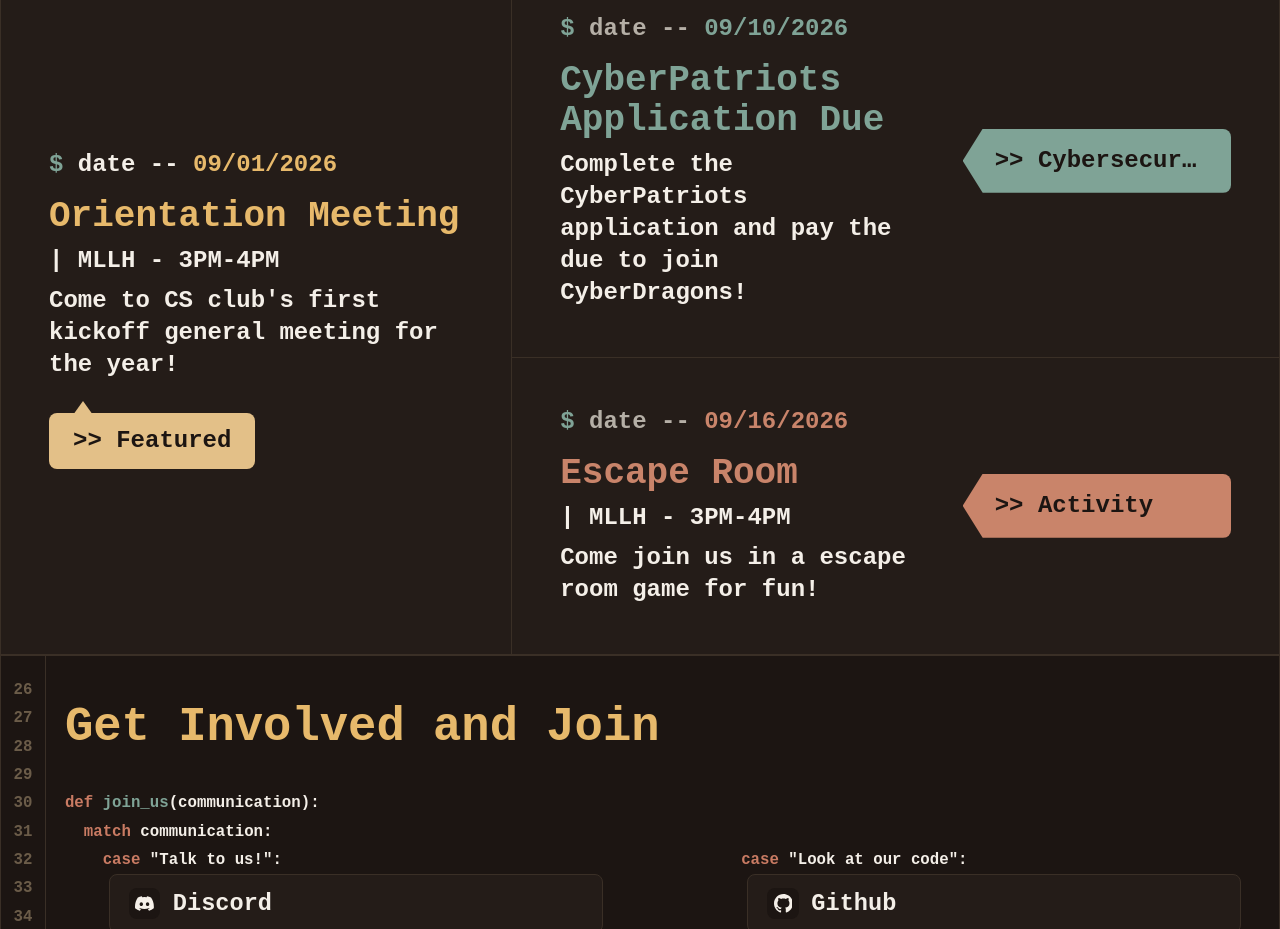
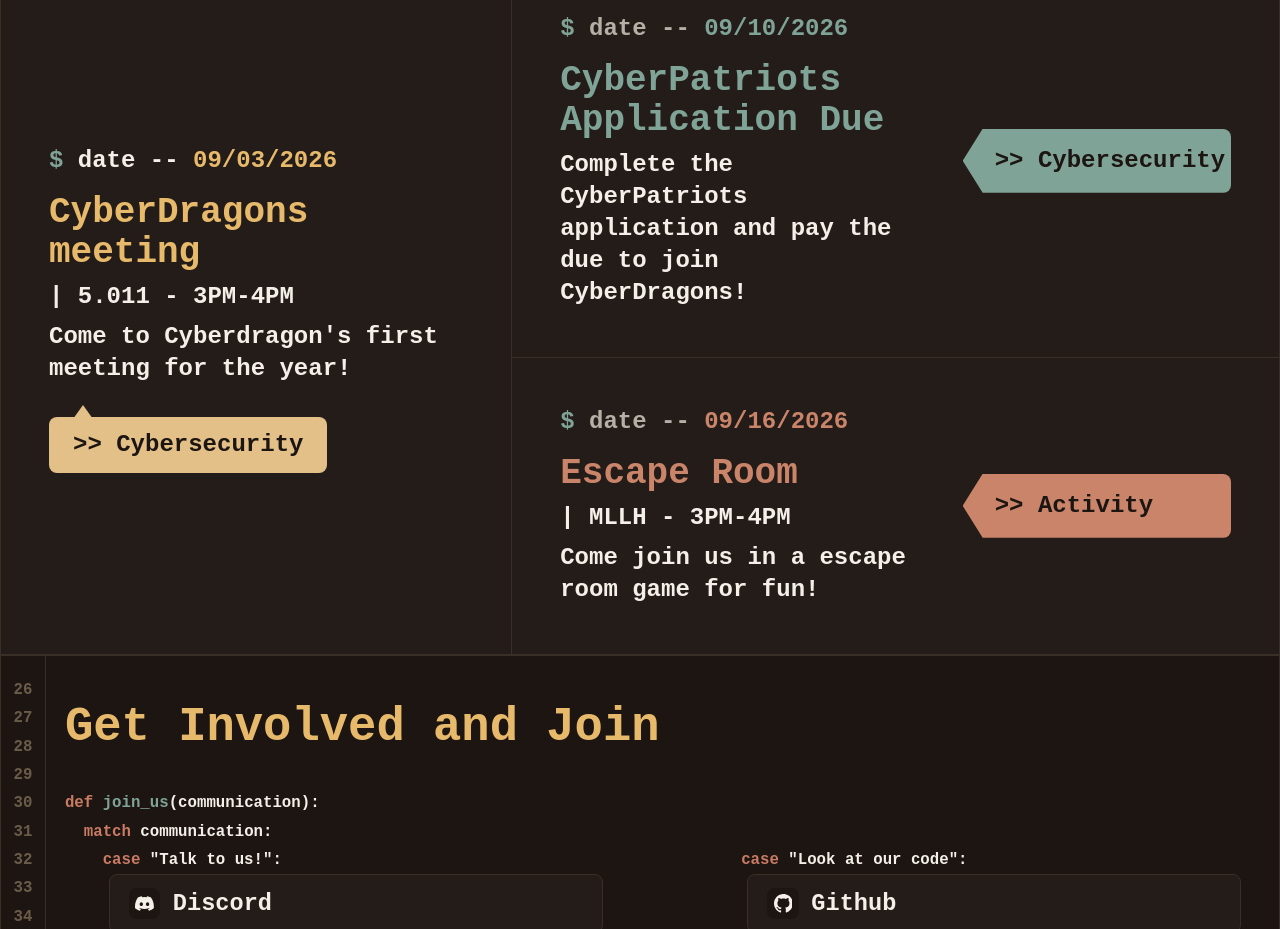
Before and after one commit to Cheemsisherenow/GSMST_CS_Club_Website, a React (Vite) app: page / in a window 1280 px wide. Shown: the part 940-1869 px from the top of the page. Built offline with nearby package versions, Linux system fonts and the light colour scheme; no server answers.

Commit message:
date change

```diff
--- a/src/pages/Home.jsx
+++ b/src/pages/Home.jsx
@@ -138,14 +138,14 @@
           <div>
             <div className="mb-4">
               <span className="text-[#7FA396]">$</span> date --{" "}
-              <span className="text-[#E7B96B]">09/01/2026</span>
+              <span className="text-[#E7B96B]">09/03/2026</span>
             </div>
             <div className="mb-2 text-2xl md:text-4xl text-[#E7B96B]">
-              Orientation Meeting
+              CyberDragons meeting
             </div>
-            <div className="mb-2">| MLLH - 3PM-4PM</div>
+            <div className="mb-2">| 5.011 - 3PM-4PM</div>
             <div>
-              Come to CS club's first kickoff general meeting for the year!
+              Come to Cyberdragon's first meeting for the year!
             </div>
           </div>
           <div className="self-start relative inline-block">
@@ -157,8 +157,8 @@
                 between two fixed sizes (which leaves a range of widths where
                 it's still the bigger size but the chip's already too narrow
                 for it, and ">> Featured" wraps onto two lines). */}
-            <div className="rounded-lg bg-[#e3c088] text-[#1C1512] font-bold px-4 md:px-6 py-2 md:py-3 whitespace-nowrap overflow-hidden text-ellipsis max-w-full text-[length:clamp(0.7rem,2vw,1.5rem)]">
-              &gt;&gt; Featured
+            <div className="rounded-lg bg-[#e3c088] text-[#1C1512] font-bold px-4 md:px-6 py-2 md:py-3 whitespace-nowrap max-w-full text-[length:clamp(0.7rem,2vw,1.5rem)]">
+              &gt;&gt; Cybersecurity
             </div>
           </div>
         </div>
@@ -181,7 +181,7 @@
                 flush against the panel's right edge, which it only is once the
                 row is actually two columns — so it drops back to a plain pill
                 in the stacked layout. */}
-            <div className="self-start md:self-center mb-6 md:mb-0 rounded-lg md:rounded-l-none md:rounded-r-lg bg-[#7FA396] text-[#1C1512] px-4 md:px-8 py-2 md:py-4 md:[clip-path:polygon(20px_0,100%_0,100%_100%,20px_100%,0_50%)] whitespace-nowrap overflow-hidden text-ellipsis min-w-0 text-[length:clamp(0.7rem,2vw,1.5rem)]">
+            <div className="self-start md:self-center mb-6 md:mb-0 rounded-lg md:rounded-l-none md:rounded-r-lg bg-[#7FA396] text-[#1C1512] px-4 md:px-8 py-2 md:py-4 md:[clip-path:polygon(20px_0,100%_0,100%_100%,20px_100%,0_50%)] whitespace-nowrap min-w-0 text-[length:clamp(0.7rem,2vw,1.5rem)]">
               &gt;&gt; Cybersecurity
             </div>
           </div>
@@ -197,7 +197,7 @@
               <div className="mb-2">| MLLH - 3PM-4PM</div>
               <div>Come join us in a escape room game for fun!</div>
             </div>
-            <div className="self-start md:self-center mb-6 md:mb-0 rounded-lg md:rounded-l-none md:rounded-r-lg bg-[#c9846a] text-[#1C1512] px-4 md:px-8 py-2 md:py-4 md:[clip-path:polygon(20px_0,100%_0,100%_100%,20px_100%,0_50%)] whitespace-nowrap overflow-hidden text-ellipsis min-w-0 text-[length:clamp(0.7rem,2vw,1.5rem)]">
+            <div className="self-start md:self-center mb-6 md:mb-0 rounded-lg md:rounded-l-none md:rounded-r-lg bg-[#c9846a] text-[#1C1512] px-4 md:px-8 py-2 md:py-4 md:[clip-path:polygon(20px_0,100%_0,100%_100%,20px_100%,0_50%)] whitespace-nowrap min-w-0 text-[length:clamp(0.7rem,2vw,1.5rem)]">
               &gt;&gt; Activity
             </div>
           </div>
```
